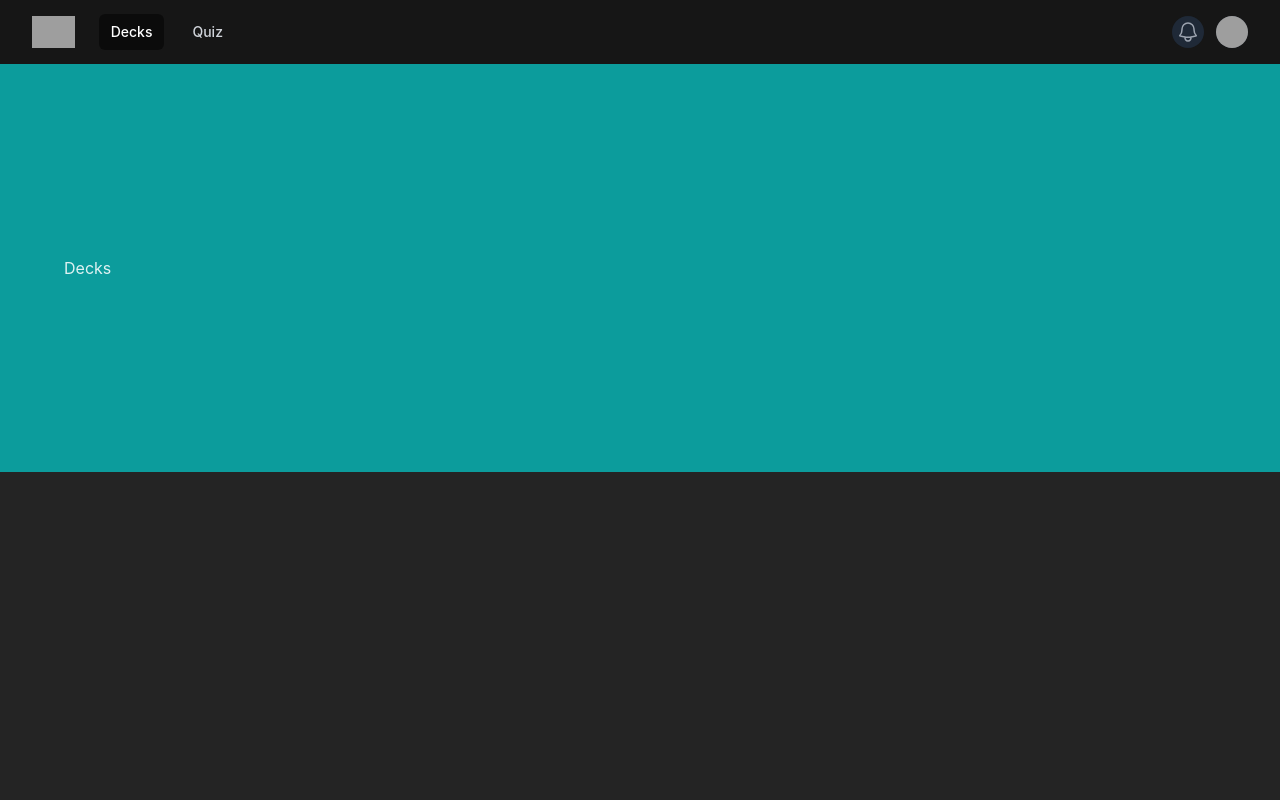
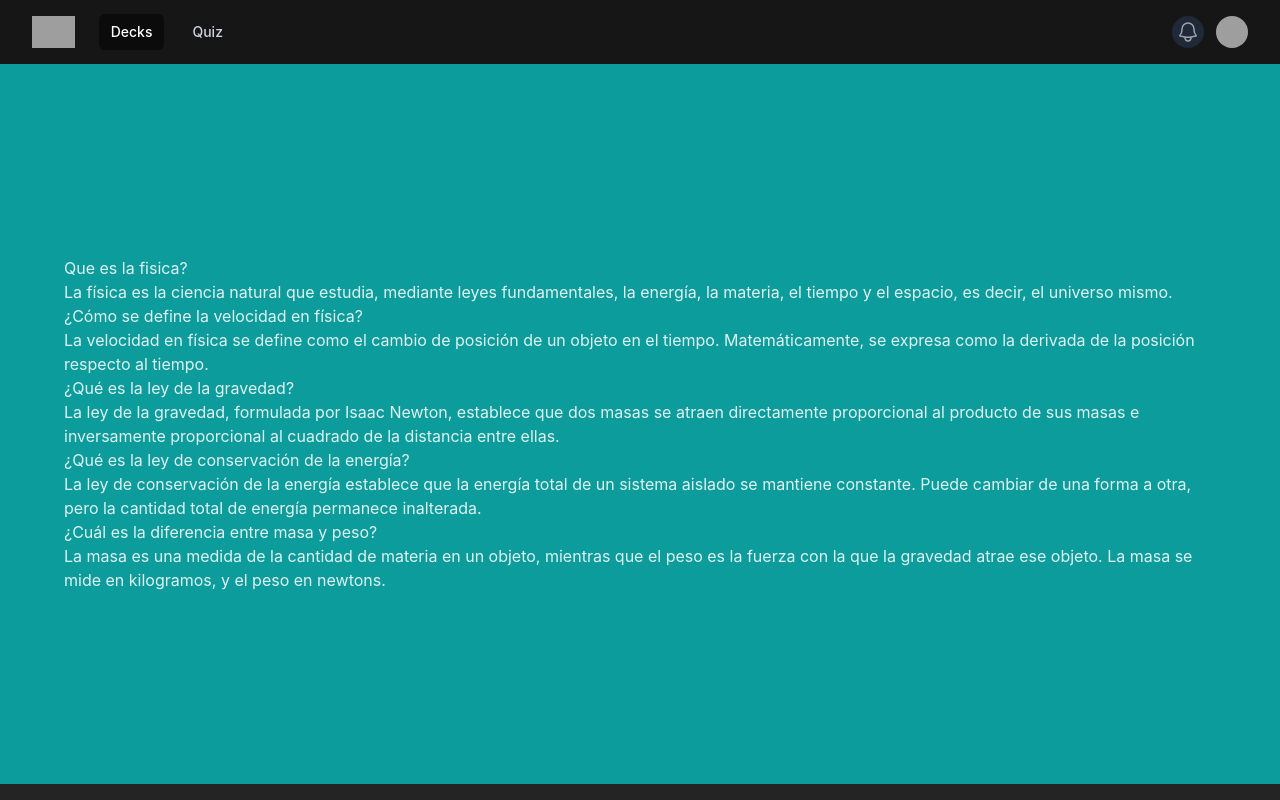
Before and after one commit to zubstack/project-quiz_app, a React (Vite) app in the folder client/: page /decks in a window 1280 px wide. Built offline with nearby package versions, Linux system fonts and the light colour scheme; grey boxes are pictures that could not be loaded.

Commit message:
Flash cards

```diff
--- a/client/src/App.jsx
+++ b/client/src/App.jsx
@@ -2,6 +2,7 @@ import "./App.css";
 import { BrowserRouter as Router, Routes, Route } from "react-router-dom";
 import Navbar from "./components/Navbar";
 import Quiz from "./pages/Quiz";
+import Decks from "./pages/Decks";
 
 export default function App() {
   return (
@@ -22,7 +23,3 @@ export default function App() {
 function Home() {
   return <p className="text-3xl font-bold underline text-blue">Hello world!</p>;
 }
-
-function Decks() {
-  return <h2>Decks</h2>;
-}
--- /dev/null
+++ b/client/src/components/FlashCard.jsx
@@ -0,0 +1,12 @@
+import React from "react";
+
+function FlashCard({ card }) {
+  return (
+    <div>
+      <h1>{card.question}</h1>
+      <p>{card.answer}</p>
+    </div>
+  );
+}
+
+export default FlashCard;
--- /dev/null
+++ b/client/src/data/flashcards.json
@@ -0,0 +1,37 @@
+[
+  {
+    "cardId": 721,
+    "deckId": 1,
+    "domain": "low",
+    "question": "Que es la fisica?",
+    "answer": "La física es la ciencia natural que estudia, mediante leyes fundamentales, la energía, la materia, el tiempo y el espacio, es decir, el universo mismo."
+  },
+  {
+    "cardId": 221,
+    "deckId": 1,
+    "domain": "low",
+    "question": "¿Cómo se define la velocidad en física?",
+    "answer": "La velocidad en física se define como el cambio de posición de un objeto en el tiempo. Matemáticamente, se expresa como la derivada de la posición respecto al tiempo."
+  },
+  {
+    "cardId": 329,
+    "deckId": 1,
+    "domain": "low",
+    "question": "¿Qué es la ley de la gravedad?",
+    "answer": "La ley de la gravedad, formulada por Isaac Newton, establece que dos masas se atraen directamente proporcional al producto de sus masas e inversamente proporcional al cuadrado de la distancia entre ellas."
+  },
+  {
+    "cardId": 321,
+    "deckId": 1,
+    "domain": "low",
+    "question": "¿Qué es la ley de conservación de la energía?",
+    "answer": "La ley de conservación de la energía establece que la energía total de un sistema aislado se mantiene constante. Puede cambiar de una forma a otra, pero la cantidad total de energía permanece inalterada."
+  },
+  {
+    "cardId": 361,
+    "deckId": 1,
+    "domain": "low",
+    "question": "¿Cuál es la diferencia entre masa y peso?",
+    "answer": "La masa es una medida de la cantidad de materia en un objeto, mientras que el peso es la fuerza con la que la gravedad atrae ese objeto. La masa se mide en kilogramos, y el peso en newtons."
+  }
+]
--- /dev/null
+++ b/client/src/pages/Decks.jsx
@@ -0,0 +1,15 @@
+import React from "react";
+import FlashCard from "../components/FlashCard";
+import data from "../data/flashcards.json";
+
+function Decks() {
+  return (
+    <div>
+      {data.map((card) => (
+        <FlashCard key={card.cardId} card={card} />
+      ))}
+    </div>
+  );
+}
+
+export default Decks;
```
Also changed, not shown: 1 other file (tests, documents, lock files or other folders).
